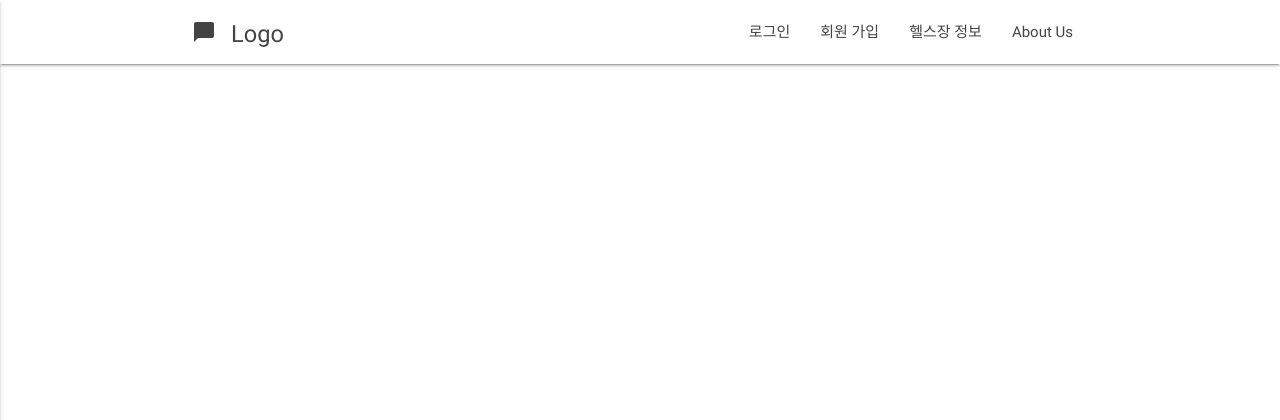
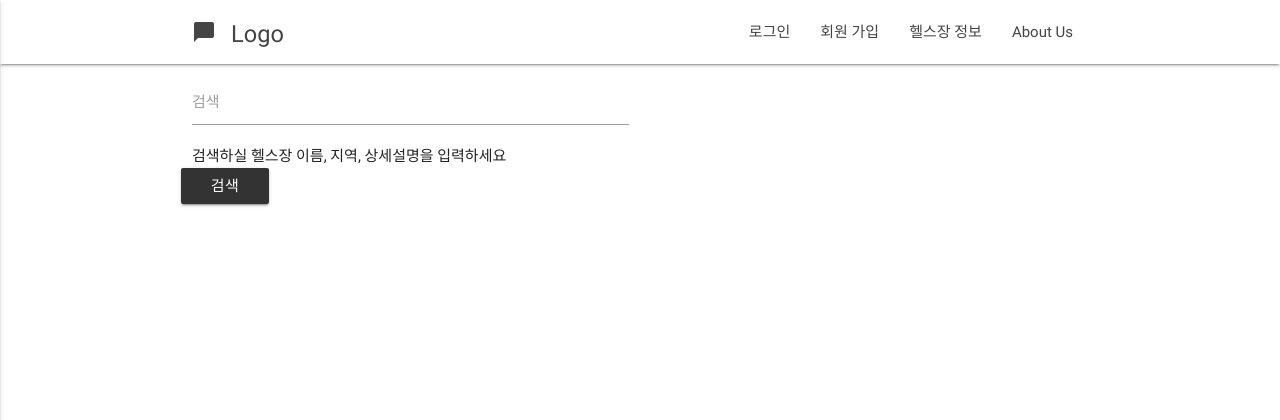
Before and after one commit to iceCreamParlor/backup_project_healthycash, a Django app: template healthclub/templates/healthclub/healthclub_list.html in a window 1280 px wide. Shown: the top 420 px of the page. Run offline with Django 3.2, Linux system fonts and the light colour scheme; the template is opened without the code that fills it, so the values that code supplies are empty; some libraries are stand-ins or nearby versions.

Commit message:
Add Search

```diff
--- a/healthclub/models.py
+++ b/healthclub/models.py
@@ -7,6 +7,7 @@ from django.conf import settings
 User = settings.AUTH_USER_MODEL
 
 # Create your models here
+
 class HealthClub(models.Model):
     name      = models.CharField(max_length = 120)
     address   = models.CharField(max_length = 200)
--- a/healthclub/templates/healthclub/healthclub_list.html
+++ b/healthclub/templates/healthclub/healthclub_list.html
@@ -14,6 +14,18 @@ HealthyCash
 </script>
 {%endif%}
 <div class="container">
+    <div class="row">
+      <form class="col s12 m6" method="GET" action=".">
+        <div class="row">
+          <div class="input-field col s12">
+            <input id="search" name = "search"  type="text">
+            <label for="search">검색</label>
+            <span class="helper-text" data-error="wrong" data-success="right">검색하실 헬스장 이름, 지역, 상세설명을 입력하세요</span>
+          </div>
+          <button type='submit' class="btn waves-effect waves-light">검색</button>
+        </div>
+      </form>
+    </div>
     <div class="col s12 m4">
         <div class="row">
             {% for obj in object_list %}
--- a/healthclub/views.py
+++ b/healthclub/views.py
@@ -4,6 +4,7 @@ from django.contrib.auth.decorators import login_required
 from django.contrib.auth.mixins import LoginRequiredMixin
 from django.http import HttpResponseRedirect
 from django.shortcuts import render, get_object_or_404, redirect
+from django.db.models import Q
 from datetime import datetime
 from dateutil.relativedelta import relativedelta
 from django.views.generic import DetailView, View, CreateView, UpdateView, ListView
@@ -72,6 +73,9 @@ class HealthClubDetailView(DetailView):
 class HealthClubListView(ListView):
 
     def get_queryset(self):
+        search = self.request.GET.get('search')
+        if search:
+            return HealthClub.objects.filter(Q(name__icontains=search) | Q(address__icontains=search) | Q(detail__icontains=search)).order_by('updated')
         return HealthClub.objects.all().order_by('updated')
 
 @login_required(login_url = "/login")
```
Also changed, not shown: db.sqlite3.
